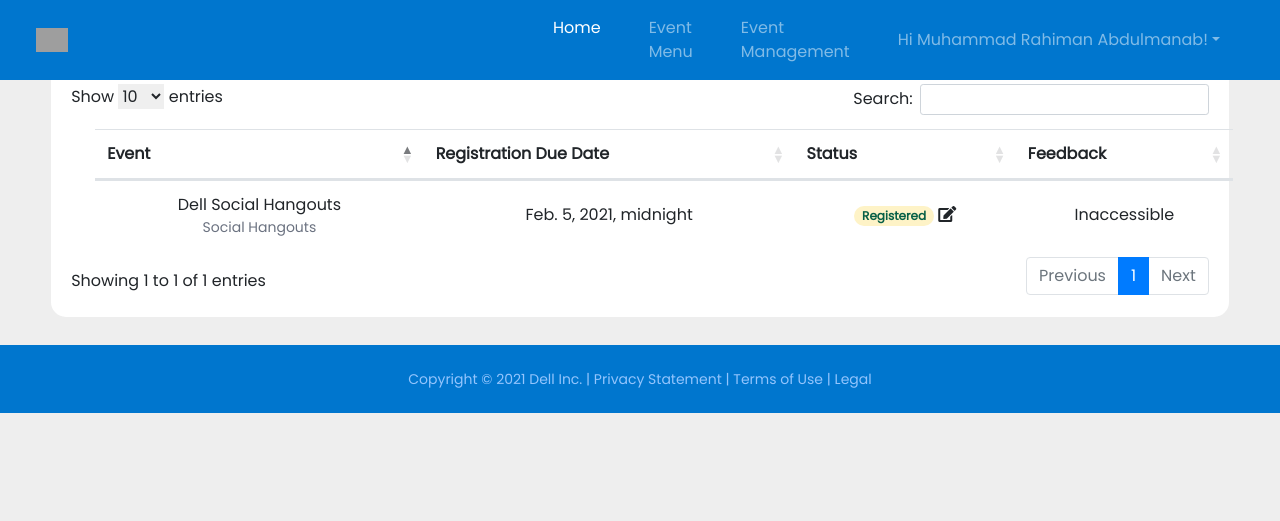
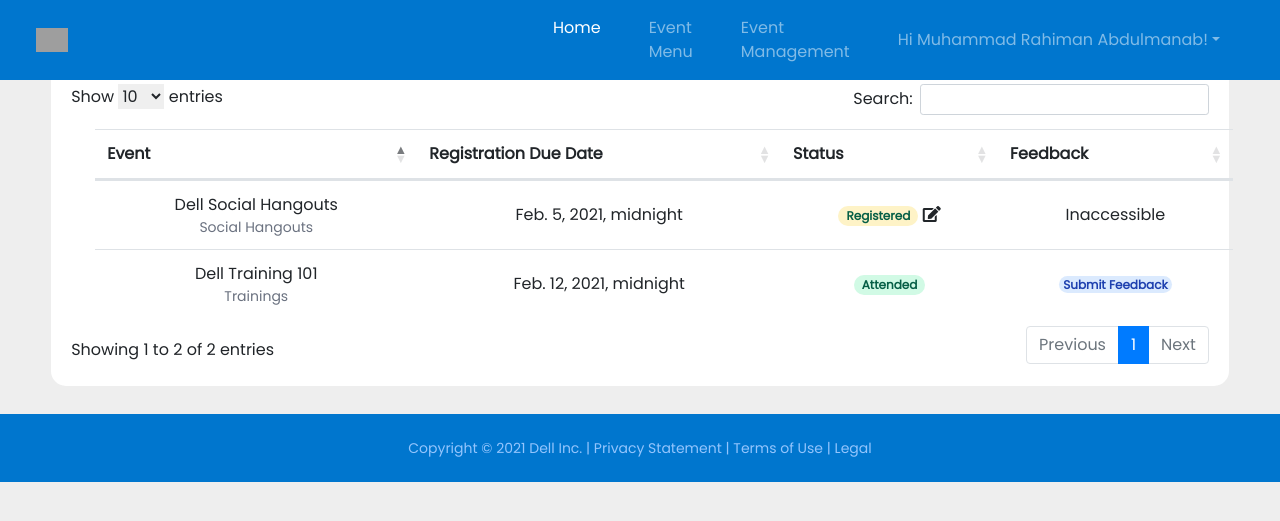
Before and after one commit to mdrhmn/raidz-hack2hire, a Django app: page /app/event_management in a window 1280 px wide. Shown: the top 521 px of the page. Run offline with Django 3.2, Linux system fonts and the light colour scheme; a user stored in the database is signed in; data comes from the database, SQL or seed files in the repository; both versions use the stored data as it was after the commit; some libraries are stand-ins or nearby versions; grey boxes are pictures that could not be loaded.

Commit message:
Configured PT Event Feedback module

```diff
--- a/main/templates/event_reg_modal.html
+++ b/main/templates/event_reg_modal.html
@@ -7,7 +7,7 @@
             <div class="modal-header">
                 <h5 class="modal-title" id="exampleModalLabel">Register Event</h5>
                 <button type="button" class="close" data-dismiss="modal" aria-label="Close">
-                    <span aria-hidden="true">&times;</span>ç
+                    <span aria-hidden="true">&times;</span>
                 </button>
             </div>
 
--- a/main/templates/pt_event_mngt.html
+++ b/main/templates/pt_event_mngt.html
@@ -27,7 +27,7 @@
                 <tbody>
 
                     {% for reg in event_reg %}
-                    {% if reg.status_fk.name == 'Registered' or reg.status_fk.name == 'Completed' or reg.status_fk.name == 'Postponed' %}
+                    {% if reg.status_fk.name == 'Registered' or reg.status_fk.name == 'Attended' or reg.status_fk.name == 'Postponed' %}
                     <tr>
                         <td class="row-center">
                             <div>
@@ -40,7 +40,7 @@
                         <td class="row-center">{{ reg.event_fk.reg_due_datetime }}</td>
                         <td class="row-center">
 
-                            {% if reg.status_fk.name == 'Completed' %}
+                            {% if reg.status_fk.name == 'Attended' %}
                             <span
                                 class="px-2 inline-flex text-xs leading-5 font-semibold rounded-full bg-green-100 text-green-800">
                                 {{ reg.status_fk.name }}
@@ -50,16 +50,18 @@
                                 class="px-2 inline-flex text-xs leading-5 font-semibold rounded-full bg-yellow-100 text-green-800">
                                 {{ reg.status_fk.name }}
                             </span>
-                            <a id="pt-event-status-modal-pop" style="cursor: pointer;" data-url="{% url 'pt_event_status_modal' reg.id %}"
-                                title="Edit Status"><i class="fas fa-edit"></i>
+                            <a id="pt-event-status-modal-pop" style="cursor: pointer;"
+                                data-url="{% url 'pt_event_status_modal' reg.id %}" title="Edit Status"><i
+                                    class="fas fa-edit"></i>
                             </a>
                             {% endif %}
 
                         </td>
                         <!-- <td class="row-center">Participant</td> -->
                         <td class="row-center">
-                            {% if reg.status_fk.name == 'Completed' %}
-                            <a
+                            {% if reg.status_fk.name == 'Attended' %}
+                            <a id="pt-event-feedback-modal-pop" style="cursor: pointer;"
+                                data-url="{% url 'pt_event_feedback_modal' reg.id %}"
                                 class="hover:no-underline text-xs px-1 font-semibold rounded-full bg-blue-100 text-blue-800">Submit
                                 Feedback</a>
                             {% else %}
@@ -90,9 +92,19 @@
                     }
                 });
             });
+
+            $(document).on("click", "#pt-event-feedback-modal-pop", function () {
+                $.ajax({
+                    url: $(this).attr("data-url"),
+                    success: function (data) {
+                        $("#pt-event-feedback-modal-container").html(data);
+                        $('#pt-event-feedback-modal').modal('toggle');
+                    }
+                });
+            });
         </script>
 
         <div id="pt-event-status-modal-container"></div>
-
+        <div id="pt-event-feedback-modal-container"></div>
         {% endblock %}
     </body>
--- a/main/urls.py
+++ b/main/urls.py
@@ -9,9 +9,11 @@ urlpatterns = [
     path('event_reg_modal/<str:pk>', views.event_reg_modal, name="event_reg_modal"),
     path('event_reg/<str:pk>', views.event_reg, name="event_reg"),
 
-
     path('pt_event_status_modal/<str:pk>', views.pt_event_status_modal, name="pt_event_status_modal"),
     path('pt_event_status/<str:pk>', views.pt_event_status, name="pt_event_status"),
+
+    path('pt_event_feedback_modal/<str:pk>', views.pt_event_feedback_modal, name="pt_event_feedback_modal"),
+    path('pt_event_feedback/<str:pk>', views.pt_event_feedback, name="pt_event_feedback"),
 
     path('event_management', views.pt_event_mngt, name="pt_event_mngt"),
 
--- a/main/views.py
+++ b/main/views.py
@@ -54,6 +54,8 @@ def event_reg(request, pk):
         event_name = Event.objects.get(name=request.POST['event_name'])
         registration = Registration.objects.create(participant_fk=Account.objects.get(email=request.user.email), event_fk=event_name, status_fk=Status.objects.get(name='Registered'))
         registration.save()
+        feedback = FeedbackPT.objects.create(participant_fk=Account.objects.get(email=request.user.email), event_fk=event_name, status_fk=Status.objects.get(name='New'))
+        feedback.save()
         return redirect('event_menu')
     else:
         return render(request, 'unavailable_page.html')
@@ -67,7 +69,6 @@ def pt_event_mngt(request):
             'event_reg': Registration.objects.filter(participant_fk=Account.objects.get(email=request.user.email))
         }
 
-        print(Registration.objects.filter(id=4))
         return render(request, 'pt_event_mngt.html', context)
 
 
@@ -95,3 +96,28 @@ def pt_event_status(request, pk):
         return redirect('pt_event_mngt')
     else:
         return render(request, 'unavailable_page.html')
+
+
+def pt_event_feedback_modal(request, pk):
+
+    event_name = Registration.objects.get(id=pk).event_fk.name
+
+    context = {
+        'pk': pk,
+        'reg_details': Registration.objects.filter(id=pk),
+        'fb_details': FeedbackPT.objects.get(participant_fk__email=request.user.email, event_fk__name=event_name, status_fk=Status.objects.get(name='New')),
+    }
+
+    return render(request, 'pt_event_feedback_modal.html', context)
+
+@login_required(login_url='login')
+def pt_event_feedback(request, pk):
+    if request.method == 'POST':
+
+        suggestions = request.POST['suggestions']
+        event_name = request.POST['event_name']
+
+        fb_desc = FeedbackPT.objects.filter(participant_fk__email=request.user.email, event_fk__name=event_name, status_fk=Status.objects.get(name='New')).update(description=suggestions)
+        return redirect('pt_event_mngt')
+    else:
+        return render(request, 'unavailable_page.html')
```
Also changed, not shown: main/static/css/base.css (+3 -5 lines), main/templates/pt_event_feedback_modal.html (added, +96 -0 lines), db.sqlite3, main/models.py (line endings or trailing spaces).
